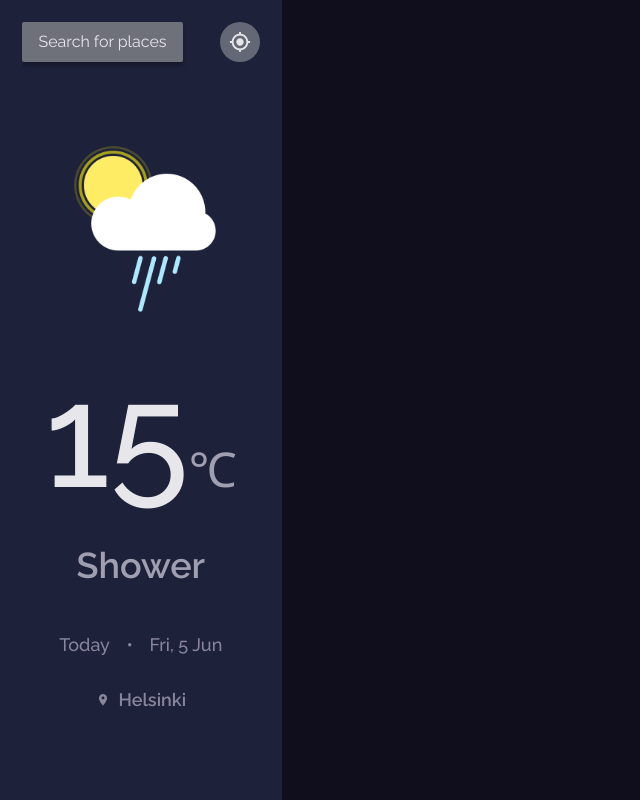
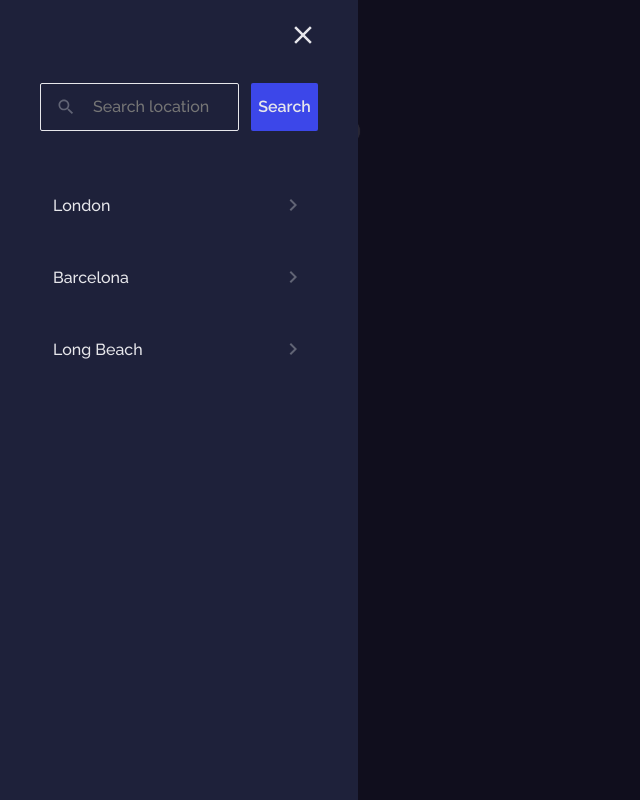
Before and after one commit to gabrielnafuzi/weather-app, a React (Create React App) app: page / in a window 1280 px wide. Both pictures are taken after a click on the element "Search for places". Shown: the whole page, without its empty margins (0-640 px from the left). Built offline with nearby package versions, Linux system fonts and the light colour scheme; the HTML template or start-up script is replaced by a standard one.

Commit message:
finished search section

```diff
--- /dev/null
+++ b/src/components/SearchSection/index.js
@@ -0,0 +1,53 @@
+import React from 'react';
+
+import {
+  Container,
+  CloseButton,
+  CloseIcon,
+  SearchLocationForm,
+  InputBlock,
+  SearchIcon,
+  SearchButton,
+  ResultSearchBlock,
+  ItensList,
+  ArrowRight,
+} from './styles';
+
+const SearchSection = ({ setSearch }) => {
+  return (
+    <Container>
+      <div className="wrapper">
+        <CloseButton onClick={() => setSearch(false)}>
+          <CloseIcon />
+        </CloseButton>
+        <SearchLocationForm>
+          <InputBlock>
+            <SearchIcon />
+            <input type="text" placeholder="Search location" />
+          </InputBlock>
+
+          <SearchButton type="submit">Search</SearchButton>
+        </SearchLocationForm>
+
+        <ResultSearchBlock>
+          <ItensList>
+            <li>
+              <span>London</span>
+              <ArrowRight />
+            </li>
+            <li>
+              <span>Barcelona</span>
+              <ArrowRight />
+            </li>
+            <li>
+              <span>Long Beach</span>
+              <ArrowRight />
+            </li>
+          </ItensList>
+        </ResultSearchBlock>
+      </div>
+    </Container>
+  );
+};
+
+export default SearchSection;
--- /dev/null
+++ b/src/components/SearchSection/styles.js
@@ -0,0 +1,171 @@
+import styled from 'styled-components';
+import { Close, Search, NavigateNext } from '@material-ui/icons';
+
+export const Container = styled.div`
+  z-index: 10;
+  width: 100%;
+  height: 100vh;
+  position: absolute;
+  background: var(--color-blue);
+  left: -100vw;
+  opacity: 0;
+  animation: appear 0.5s forwards;
+
+  .wrapper {
+    width: 100%;
+    padding: 1.7rem 1.2rem;
+    display: flex;
+    flex-direction: column;
+  }
+
+  @keyframes appear {
+    to {
+      left: 0;
+      opacity: 1;
+    }
+  }
+
+  @media (min-width: 61.25rem) {
+    width: 30%;
+  }
+
+  @media (min-width: 74rem) {
+    width: 28%;
+    left: -38vw;
+
+    .wrapper {
+      padding: 2rem 4rem;
+    }
+  }
+`;
+
+export const CloseButton = styled.button`
+  align-self: flex-end;
+  margin-bottom: 3rem;
+  outline: none;
+
+  cursor: pointer;
+
+  > svg {
+    width: 30px;
+    height: 30px;
+    transition: fill 0.2s ease;
+  }
+
+  &:hover svg {
+    fill: var(--color-blue-light);
+  }
+`;
+
+export const SearchLocationForm = styled.form`
+  width: 100%;
+  display: flex;
+  align-items: center;
+  margin-bottom: 3.8rem;
+`;
+
+export const InputBlock = styled.div`
+  display: flex;
+  align-items: center;
+
+  width: 72%;
+  max-height: 48px;
+  border: 1px solid var(--color-text-primary);
+  border-radius: 0.2rem;
+  margin-right: 1.2rem;
+  padding: 0.1rem 1.5rem;
+  transition: border 0.4s ease;
+
+  > svg {
+    width: 20px;
+    height: 20px;
+    margin-right: 1.7rem;
+    fill: var(--color-gray-dark);
+
+    transition: fill 0.4s ease;
+  }
+
+  input {
+    width: 100%;
+    padding: 1.4rem 0;
+    outline: none;
+    font-size: 1.6rem;
+    font-weight: 500;
+    line-height: 1.878rem;
+  }
+
+  &:focus-within {
+    border-color: var(--color-blue-light);
+
+    svg {
+      fill: var(--color-blue-light);
+    }
+  }
+`;
+
+export const SearchButton = styled.div`
+  display: flex;
+  align-items: center;
+  justify-content: center;
+  width: 24.57%;
+  height: 48px;
+
+  font-size: 1.6rem;
+  font-weight: 600;
+  line-height: 1.878rem;
+  border-radius: 0.2rem;
+
+  color: var(--color-text-primary);
+
+  background: var(--color-blue-light);
+
+  cursor: pointer;
+`;
+
+export const ResultSearchBlock = styled.div`
+  display: flex;
+  width: 100%;
+`;
+
+export const ItensList = styled.ul`
+  width: 100%;
+
+  li {
+    display: flex;
+    align-items: center;
+    justify-content: space-between;
+    padding: 2.3rem 1.2rem;
+    border: 1px solid transparent;
+    transition: border 0.3s ease;
+
+    width: 100%;
+
+    span {
+      font-size: 1.6rem;
+      font-weight: 500;
+      line-height: 1.9rem;
+    }
+
+    > svg {
+      width: 24px;
+      height: 24px;
+
+      fill: var(--color-gray-dark);
+    }
+
+    &:hover {
+      border-color: var(--color-gray-dark);
+      > svg {
+        fill: var(--color-text-primary);
+      }
+
+      cursor: pointer;
+    }
+  }
+`;
+
+export const SearchIcon = styled(Search)``;
+
+export const CloseIcon = styled(Close)``;
+
+export const ArrowRight = styled(NavigateNext)``;
--- a/src/components/TodaySection/index.js
+++ b/src/components/TodaySection/index.js
@@ -1,6 +1,7 @@
 import React from 'react';
 
 import Shower from '../../assets/icons/Shower.png';
+import SearchSection from '../SearchSection';
 
 import {
   Container,
@@ -17,12 +18,17 @@ import {
 } from './styles';
 
 const TodaySection = () => {
+  const [search, setSearch] = React.useState(false);
+
   return (
+    <>
       <Container>
         <div className="wrapper">
           <CloudsBackground />
           <HeaderBlock>
-          <SearchButton>Search for places</SearchButton>
+            <SearchButton onClick={() => setSearch(true)}>
+              Search for places
+            </SearchButton>
 
             <GpsButton>
               <GpsIcon />
@@ -55,6 +61,8 @@ const TodaySection = () => {
           </MainBlock>
         </div>
       </Container>
+      {search && <SearchSection setSearch={setSearch} />}
+    </>
   );
 };
 
--- a/src/components/TodaySection/styles.js
+++ b/src/components/TodaySection/styles.js
@@ -21,7 +21,7 @@ export const Container = styled.section`
   }
 
   @media (min-width: 74rem) {
-    width: 22%;
+    width: 28%;
     padding: 2.2rem;
   }
 `;
@@ -45,9 +45,13 @@ export const SearchButton = styled.div`
   font-size: 1.6rem;
   line-height: 1.878rem;
 
+  transition: 0.3s ease;
+
   cursor: pointer;
 
-  &:hover {
+  &:hover,
+  &:focus {
+    background-color: var(--color-blue-light);
   }
 `;
 
@@ -58,14 +62,20 @@ export const GpsButton = styled.button`
   display: flex;
   align-items: center;
   justify-content: center;
-
+  outline: none;
   border-radius: 50%;
+  transition: 0.3s ease;
 
   cursor: pointer;
 
   > svg {
     width: 22px;
     height: 22px;
+  }
+
+  &:hover,
+  &:focus {
+    background-color: var(--color-blue-light);
   }
 `;
 
@@ -161,7 +171,7 @@ export const CloudsBackground = styled.div`
   background-size: contain;
   opacity: 0.1;
   overflow-x: hidden;
-  animation: moving 8s infinite linear;
+  animation: moving 30s infinite linear;
 
   @keyframes moving {
     0%,
@@ -179,7 +189,7 @@ export const CloudsBackground = styled.div`
   }
 
   @media (min-width: 74rem) {
-    width: 22%;
+    width: 28%;
   }
 `;
 
--- a/src/styles/GlobalStyles.js
+++ b/src/styles/GlobalStyles.js
@@ -4,7 +4,9 @@ export default createGlobalStyle`
   :root {
     --color-background: #100e1d;
     --color-blue: #1e213a;
+    --color-blue-light: #3c47e9;
     --color-gray: #6e707a;
+    --color-gray-dark: #616475;
     --color-text-primary: #e7e7eb;
     --color-text-secondary: #88869d;
     --color-text-gray: #a09fb1;
```
Lines whose indentation alone changed are shown as unchanged.
